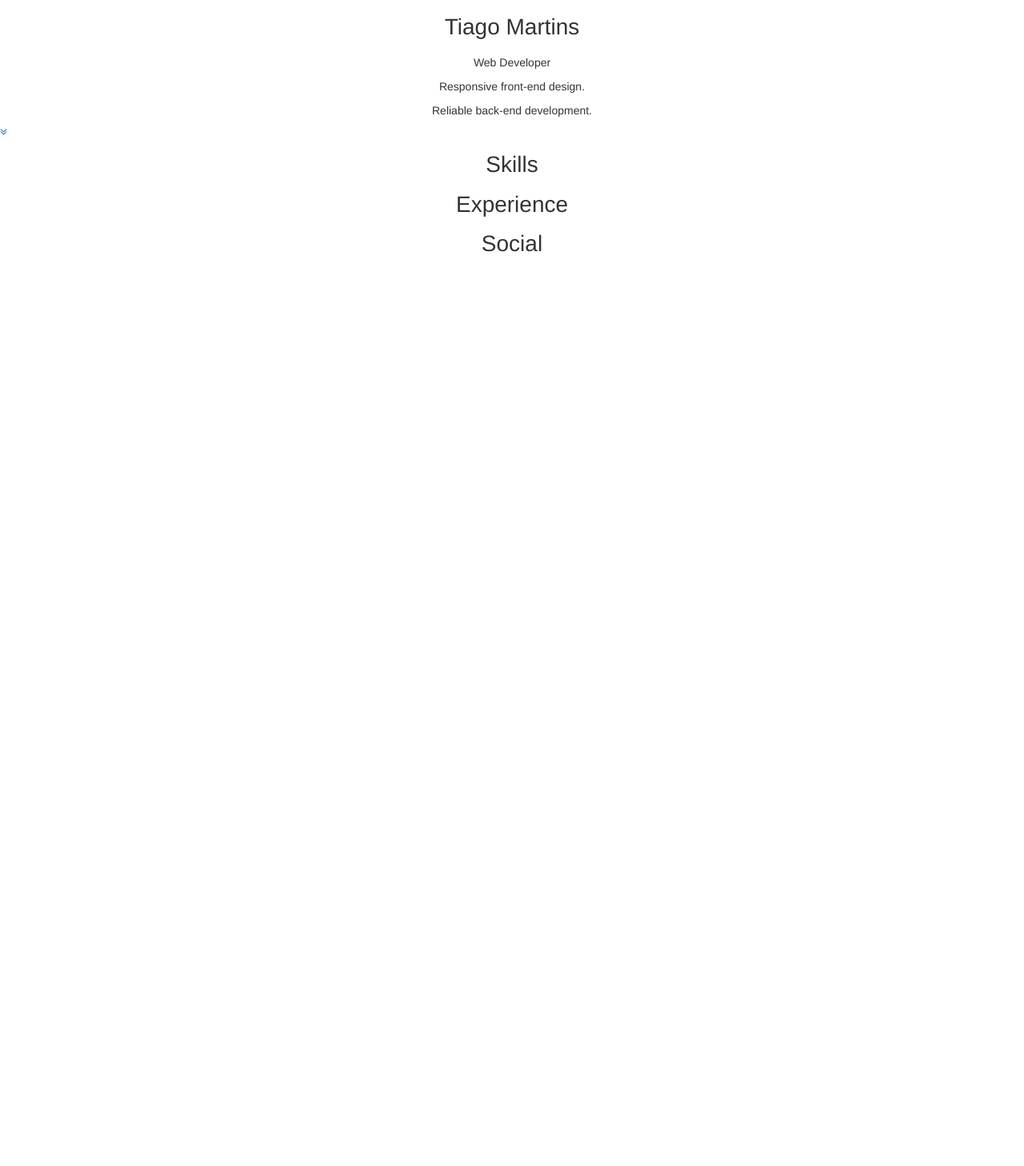
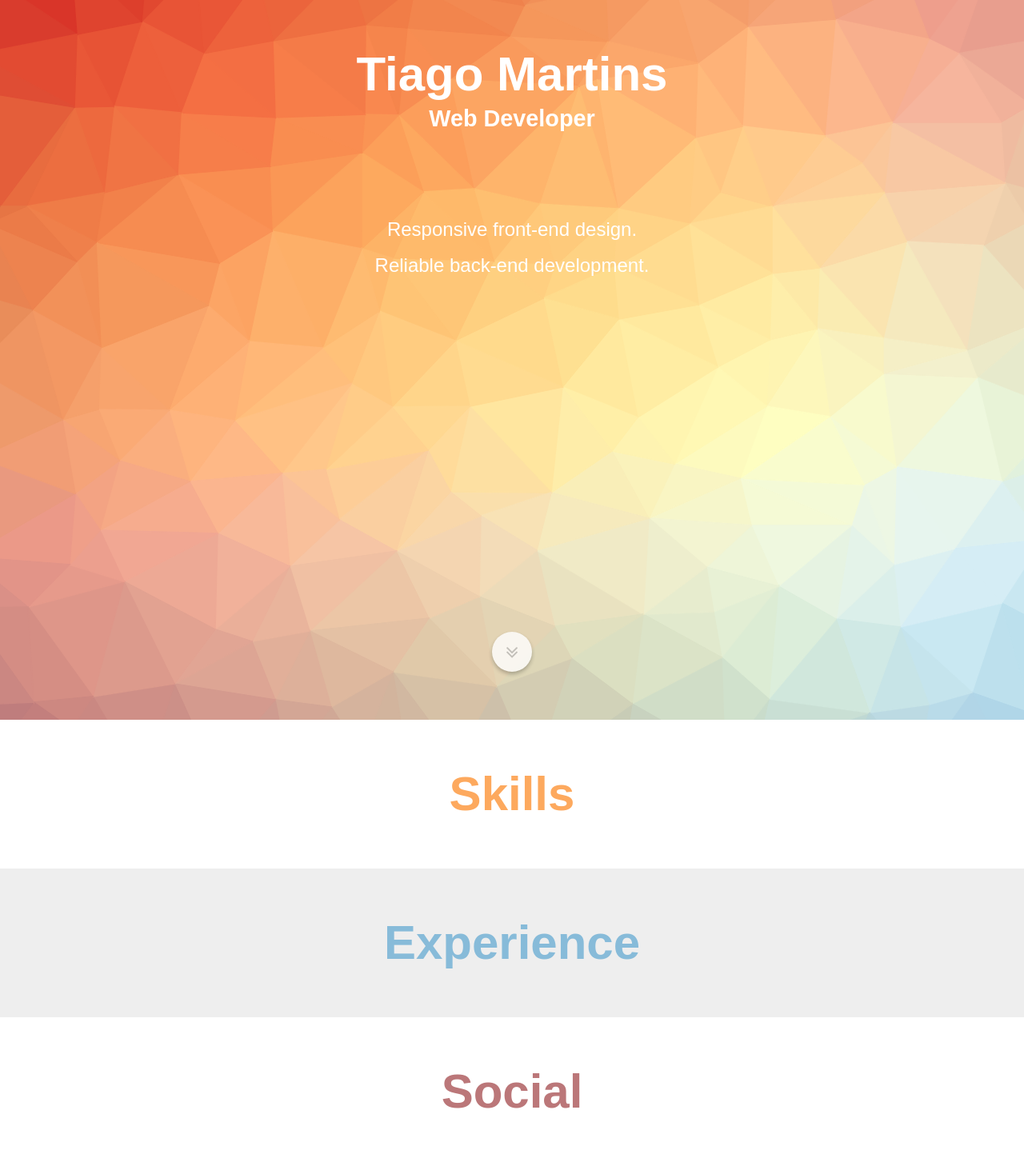
Before and after one commit to TiagoJMartins/tiagojmartins.github.io, a Jekyll site: the page built from portfolio.html, in a window 1280 px wide. Shown: the whole page at 80% size. Built offline with Jekyll 4.4.1, drawn with Linux system fonts in a browser that asks for light colours; nearby versions of some CDN libraries; before the commit the page ends 900 px from its top, so only the background shows below that.

Commit message:
Fix broken URL.

```diff
--- a/_config.yml
+++ b/_config.yml
@@ -3,7 +3,7 @@ title: Missing Brackets
 email: tiagodksp@gmail.com
 description: > # this means to ignore newlines until "baseurl:"
   Rants and thoughts about an aspiring web developer's journey.
-baseurl: "/" # the subpath of the jekyll genererated website
+baseurl: "" # the subpath of the jekyll genererated website
 url: "http://tiagomartins.xyz" # the base hostname & protocol for the website
 #twitter_username: #register twitter missingbrackets
 github_username:  tiagojmartins
```
